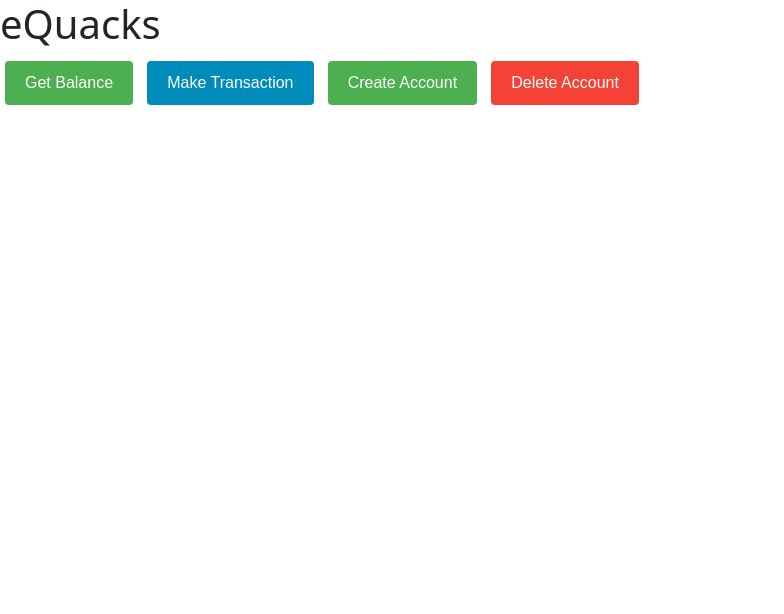
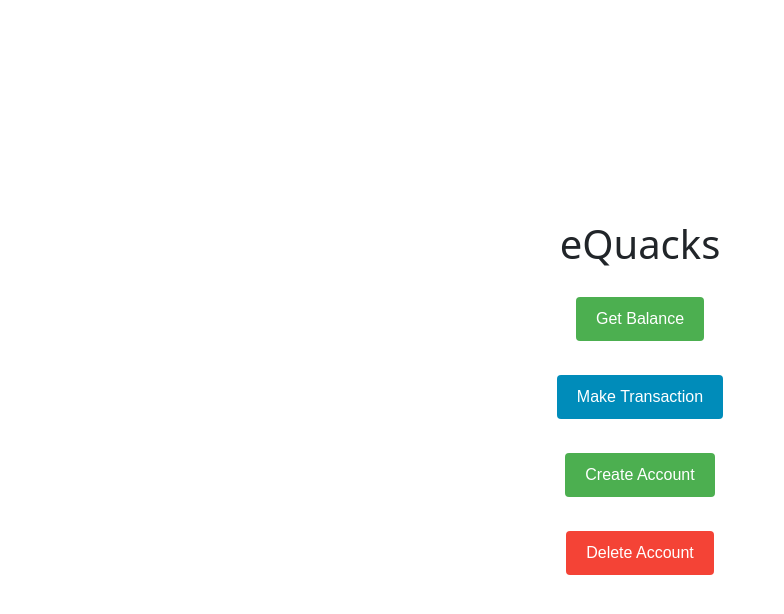
Before and after one commit to SeafoodStudios/eQuacks, a plain HTML site: page frontend/index.html in a window 1280 px wide. Shown: the whole page, without its empty margins (0-784 px from the left). Drawn offline with nearby package versions, Linux system fonts and the light colour scheme.

Commit message:
Update index.html

```diff
--- a/frontend/index.html
+++ b/frontend/index.html
@@ -1,10 +1,11 @@
 <link href="https://cdn.jsdelivr.net/npm/bootstrap@5.3.7/dist/css/bootstrap.min.css" rel="stylesheet" integrity="sha384-LN+7fdVzj6u52u30Kp6M/trliBMCMKTyK833zpbD+pXdCLuTusPj697FH4R/5mcr" crossorigin="anonymous">
 <script src="https://cdn.jsdelivr.net/npm/bootstrap@5.3.7/dist/js/bootstrap.bundle.min.js" integrity="sha384-ndDqU0Gzau9qJ1lfW4pNLlhNTkCfHzAVBReH9diLvGRem5+R9g2FzA8ZGN954O5Q" crossorigin="anonymous"></script>
-<h1>eQuacks</h1>
-<a href="/get_balance.html" style="display:inline-block; padding:10px 20px; margin:5px; background-color:#4CAF50; color:white; text-decoration:none; border-radius:4px; font-family:sans-serif;">Get Balance</a>
-
-<a href="/make_transaction.html" style="display:inline-block; padding:10px 20px; margin:5px; background-color:#008CBA; color:white; text-decoration:none; border-radius:4px; font-family:sans-serif;">Make Transaction</a>
-
-<a href="/create_account.html" style="display:inline-block; padding:10px 20px; margin:5px; background-color:#4CAF50; color:white; text-decoration:none; border-radius:4px; font-family:sans-serif;">Create Account</a>
-
-<a href="/delete_account.html" style="display:inline-block; padding:10px 20px; margin:5px; background-color:#f44336; color:white; text-decoration:none; border-radius:4px; font-family:sans-serif;">Delete Account</a>
+<div class="d-flex flex-column align-items-center justify-content-center" style="min-height: 100vh;">
+    <h1 class="mb-4">eQuacks</h1>
+    <a href="/get_balance.html" style="display:inline-block; padding:10px 20px; margin:5px; background-color:#4CAF50; color:white; text-decoration:none; border-radius:4px; font-family:sans-serif;">Get Balance</a>
+    <br>
+    <a href="/make_transaction.html" style="display:inline-block; padding:10px 20px; margin:5px; background-color:#008CBA; color:white; text-decoration:none; border-radius:4px; font-family:sans-serif;">Make Transaction</a>
+    <br>
+    <a href="/create_account.html" style="display:inline-block; padding:10px 20px; margin:5px; background-color:#4CAF50; color:white; text-decoration:none; border-radius:4px; font-family:sans-serif;">Create Account</a>
+    <br>
+    <a href="/delete_account.html" style="display:inline-block; padding:10px 20px; margin:5px; background-color:#f44336; color:white; text-decoration:none; border-radius:4px; font-family:sans-serif;">Delete Account</a>
```
